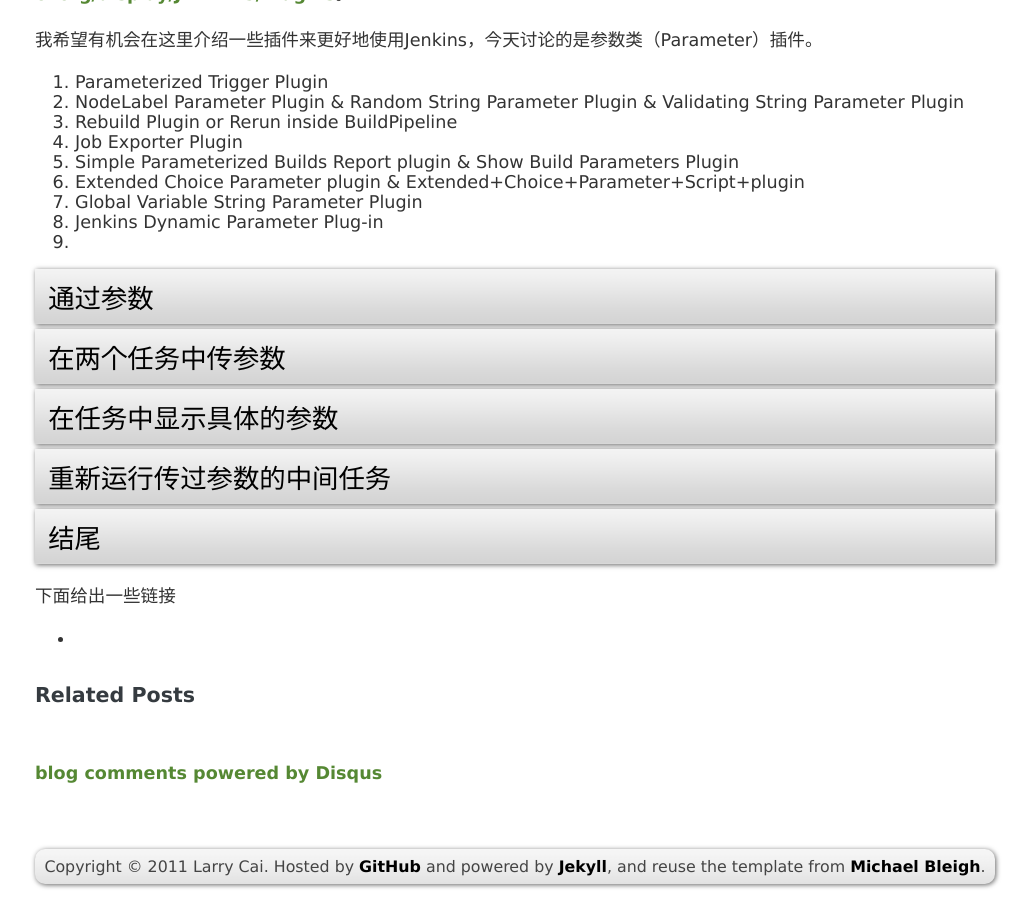
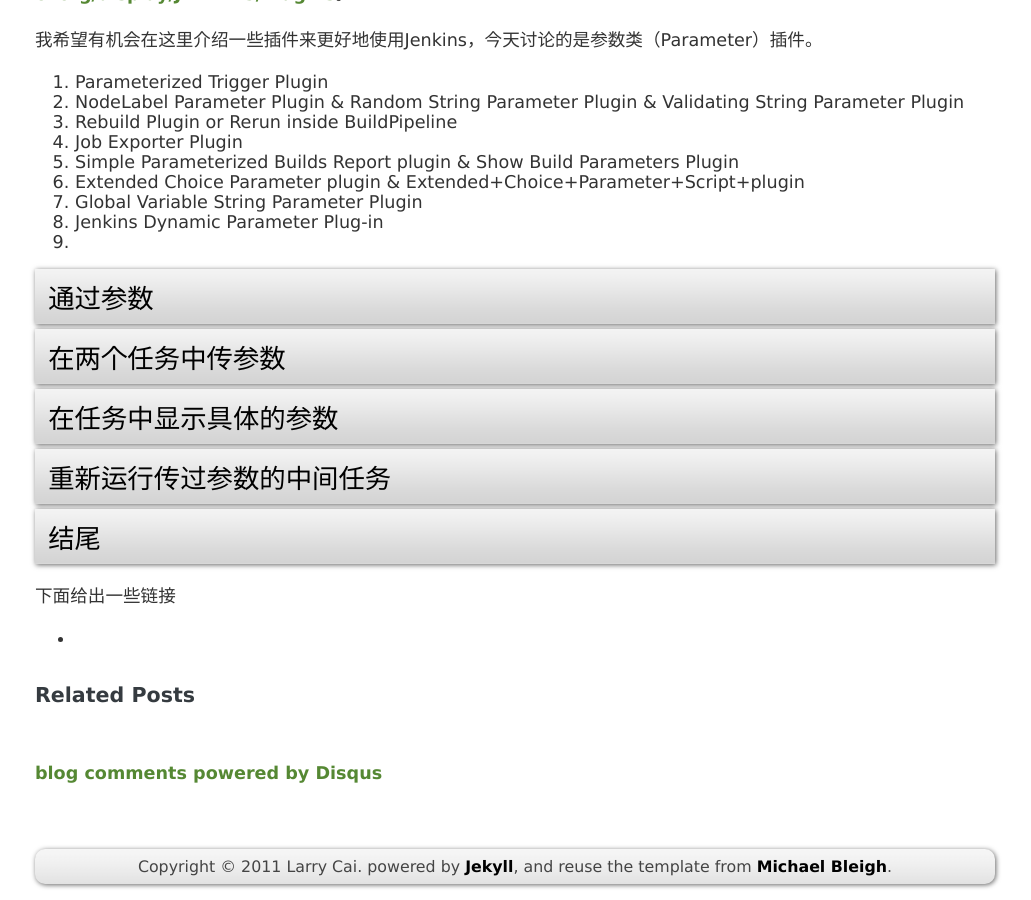
Before and after one commit to larrycai/larrycai.github.com, a Jekyll site: the page built from drafts/2013-01-06-jenkins-plugin-parameters.mkd, in a window 1280 px wide and 900 px high, scrolled down 619 px. Shown: the whole window, without its empty margins (125-1156 px from the left). Built offline with Jekyll 4.4.1, drawn with Linux system fonts in a browser that asks for light colours; Markdown is read by kramdown in place of the engine named in the settings; comment, search, counter and statistics services are not loaded.

Commit message:
update for working

```diff
--- a/_layouts/master.html
+++ b/_layouts/master.html
@@ -31,7 +31,7 @@
       </div>
     </div>
     <div id='footer'>
-      Copyright &copy; 2011 Larry Cai. Hosted by <a href='http://github.com/larrycai/larrycai.github.com/' target='_blank'>GitHub</a> and powered by <a href='http://github.com/mojombo/jekyll'>Jekyll</a>, and reuse the template from <a href='http://github.com/mbleigh/mbleigh.github.com/'>Michael Bleigh</a>.
+      Copyright &copy; 2011 Larry Cai. powered by <a href='http://github.com/mojombo/jekyll'>Jekyll</a>, and reuse the template from <a href='http://github.com/mbleigh/mbleigh.github.com/'>Michael Bleigh</a>.
     </div>
     <script type="text/javascript">
         /* * * CONFIGURATION VARIABLES: EDIT BEFORE PASTING INTO YOUR WEBPAGE * * */
--- a/drafts/2013-01-06-jenkins-plugin-parameters.mkd
+++ b/drafts/2013-01-06-jenkins-plugin-parameters.mkd
@@ -1,7 +1,6 @@
 ---
 layout: post
 title: Jenkins 插件（Plugin）系列一：如何使用参数类插件控制任务。
-tags: jenkins, jenkins plugin, continuous integration, ci
 ---
 #{{ page.title }}#
 ## Jenkins和插件 ##
```
Also changed, not shown: favicon.ico.
